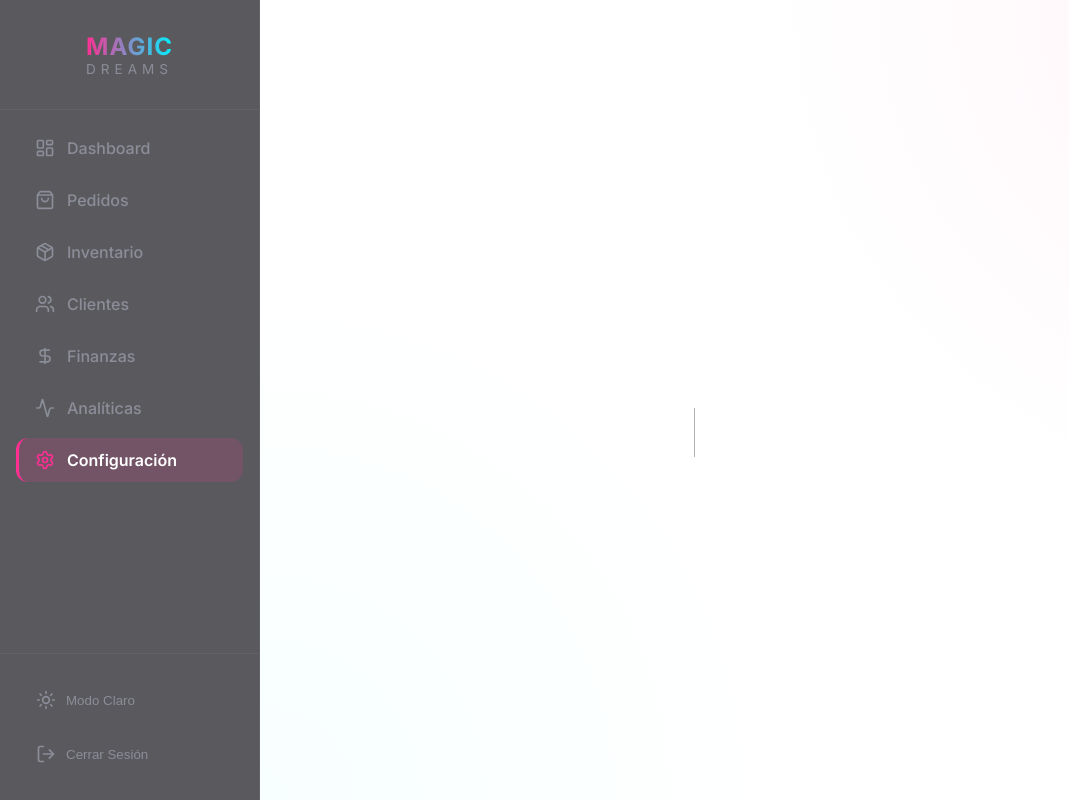
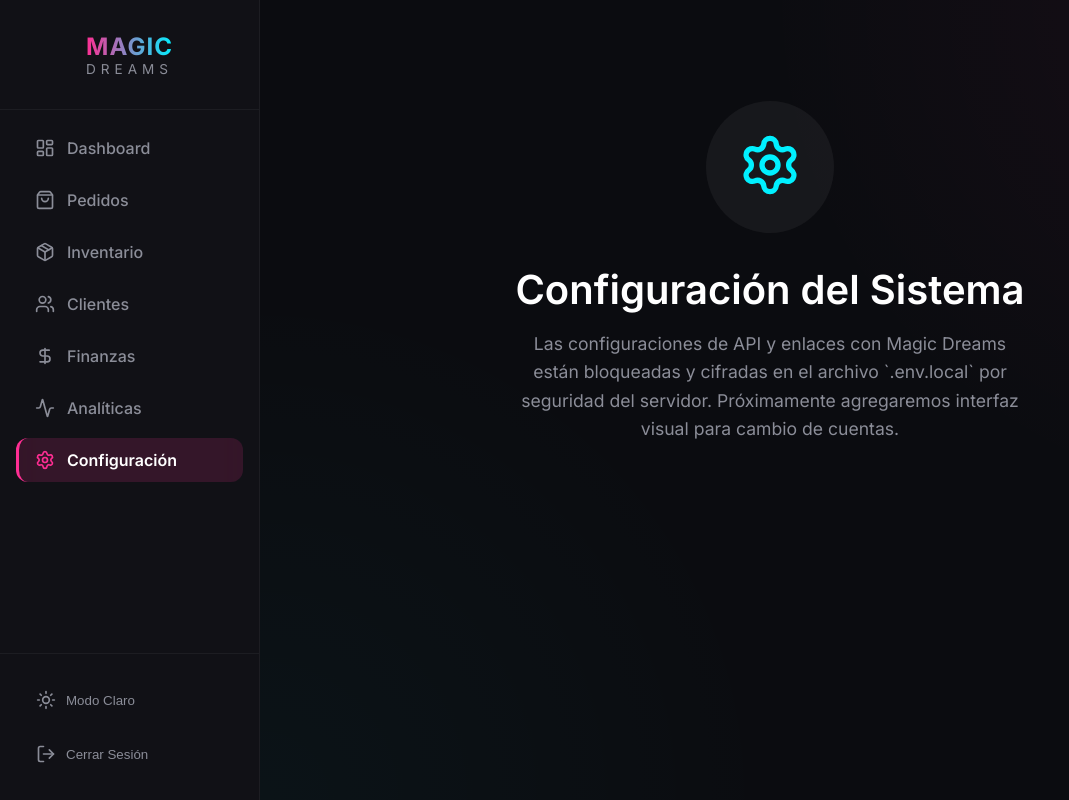
Before and after one commit to mriverobisso/MagicIOS, a Next.js app: page /settings in a window 1280 px wide. Before the commit this address had no page. Shown: the whole page, without its empty margins (0-1069 px from the left). Built offline with nearby package versions, Linux system fonts and the light colour scheme.

Commit message:
feat: Ad placeholders for Analytics and Settings

```diff
--- /dev/null
+++ b/src/app/settings/page.tsx
@@ -0,0 +1,16 @@
+import { Settings } from "lucide-react";
+
+export default function SettingsPage() {
+  return (
+    <div style={{ padding: "4rem", textAlign: "center", display: "flex", flexDirection: "column", alignItems: "center", justifyContent: "center", minHeight: "60vh" }}>
+      <div style={{ background: "rgba(255,255,255,0.05)", padding: "2rem", borderRadius: "50%", marginBottom: "2rem" }}>
+        <Settings size={64} color="#00f0ff" />
+      </div>
+      <h1 style={{ fontSize: "2.5rem", marginBottom: "1rem" }}>Configuración del Sistema</h1>
+      <p style={{ fontSize: "1.1rem", color: "var(--text-muted)", maxWidth: "500px", lineHeight: "1.6" }}>
+        Las configuraciones de API y enlaces con Magic Dreams están bloqueadas y cifradas en el archivo `.env.local` por seguridad del servidor.
+        Próximamente agregaremos interfaz visual para cambio de cuentas.
+      </p>
+    </div>
+  );
+}
```
Also changed, not shown: src/app/analytics/page.tsx (added, +15 -0 lines).
